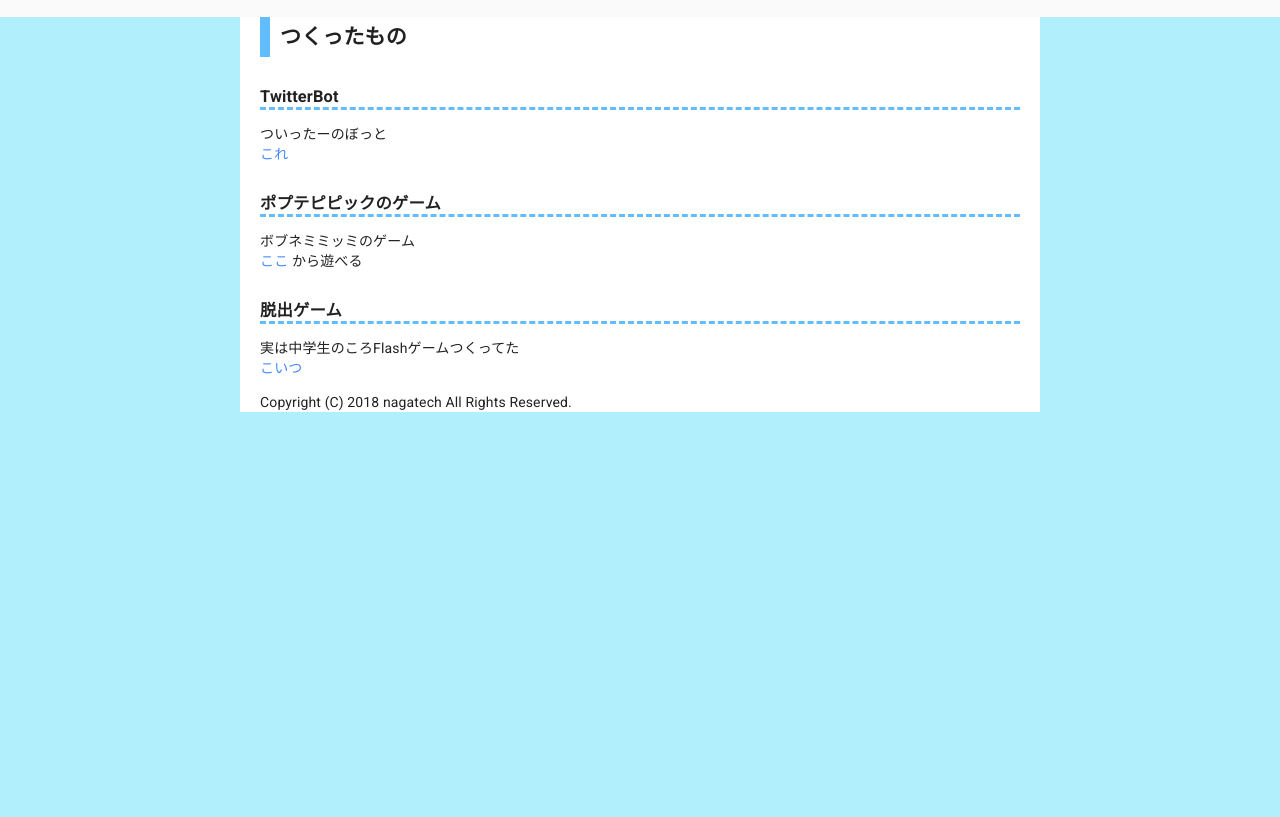
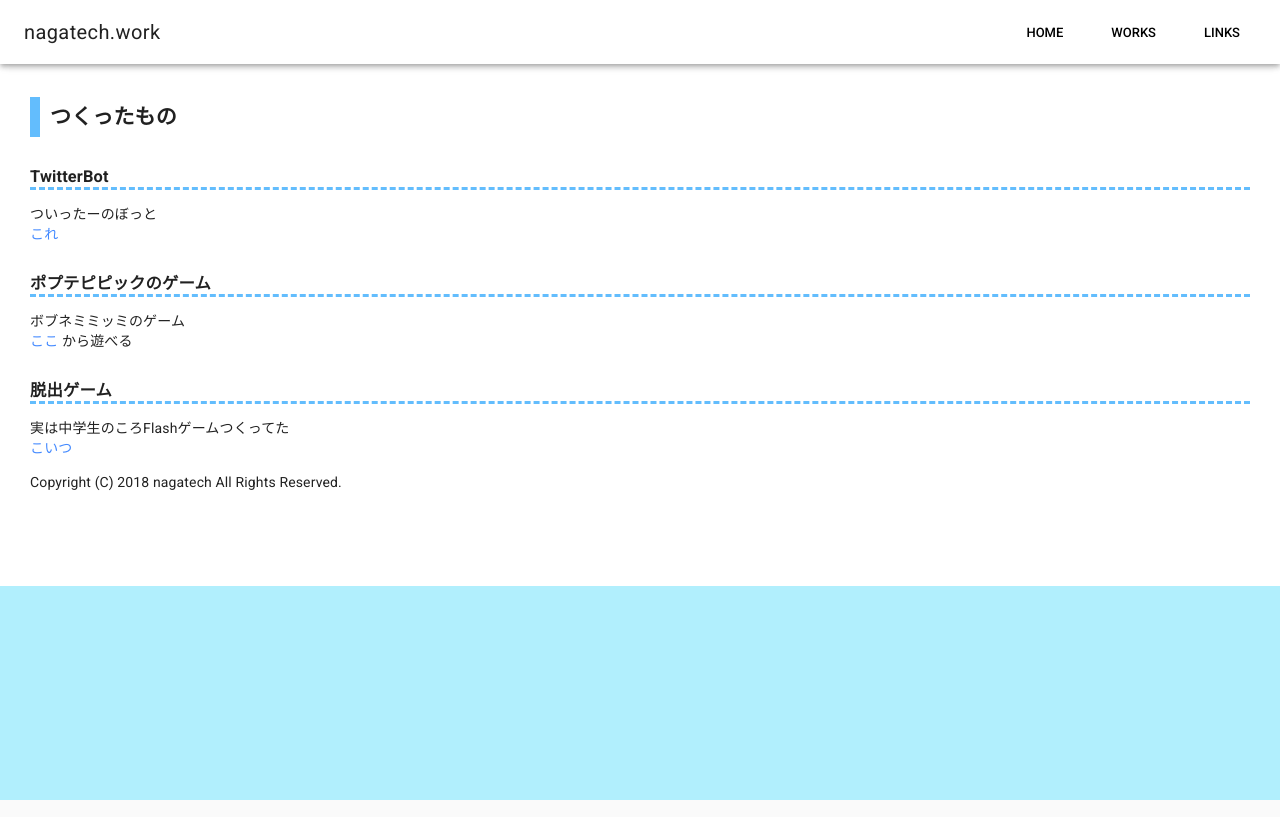
Before and after one commit to nagatea/nagatech-work, a Vue app: page / in a window 1280 px wide. Built offline with nearby package versions, Linux system fonts and the light colour scheme.

Commit message:
headerとその周辺

```diff
--- a/src/App.vue
+++ b/src/App.vue
@@ -17,4 +17,22 @@ export default {
 body {
   background-color: #b1effd;
 }
+
+#app {
+  width: 100%;
+  padding: 80px 30px;
+  background-color: #ffffff;
+  position: absolute;
+}
+
+h2 {
+  clear: left;
+  padding: 10px 10px;
+  border-left: 10px solid #63bdfd;
+}
+
+h3 {
+  margin: 30px 0 0 0;
+  border-bottom: 3px dashed #63bdfd;
+}
 </style>
--- a/src/components/Header.vue
+++ b/src/components/Header.vue
@@ -1,4 +1,16 @@
 <template>
+  <md-toolbar class="md-dense">
+    <div class="md-toolbar-row">
+      <h1 class="md-title">nagatech.work</h1>
+      <div class="md-toolbar-section-end">
+        <md-tabs md-alignment="right">
+          <md-tab id="tab-home" md-label="Home"></md-tab>
+          <md-tab id="tab-pages" md-label="Works"></md-tab>
+          <md-tab id="tab-posts" md-label="Links"></md-tab>
+        </md-tabs>
+      </div>
+    </div>
+  </md-toolbar>
 </template>
 
 <script>
@@ -7,5 +19,17 @@ export default {
 }
 </script>
 
-<style>
+<style scoped>
+  .md-toolbar {
+    background-color: #ffffff;
+    margin: auto;
+    max-width: 100%;
+    position: fixed;
+    top: 0;
+    right: 0;
+    left: 0;
+  }
+  .md-tabs {
+    background-color: #ffffff;
+  }
 </style>
--- a/src/components/Index.vue
+++ b/src/components/Index.vue
@@ -1,5 +1,5 @@
 <template>
-  <div id="container">
+  <md-content md-theme="selection-black">
     <Header />
     <About />
     <Skills />
@@ -23,7 +23,7 @@
       <a href="http://nagatea.web.fc2.com/">こいつ</a>
     </p>
     <Footer />
-  </div>
+  </md-content>
 </template>
 
 <script>
@@ -52,22 +52,4 @@ export default {
 
 <!-- Add "scoped" attribute to limit CSS to this component only -->
 <style scoped>
-#container {
-  max-width: 800px;
-  margin: 0 auto;
-  padding: 0px 20px;
-  background-color: #ffffff;
-}
-
-h2 {
-  clear: left;
-  padding: 10px 10px;
-  border-left: 10px solid #63bdfd;
-}
-
-h3 {
-  margin: 30px 0 0 0;
-  border-bottom: 3px dashed #63bdfd;
-}
-
 </style>
```
